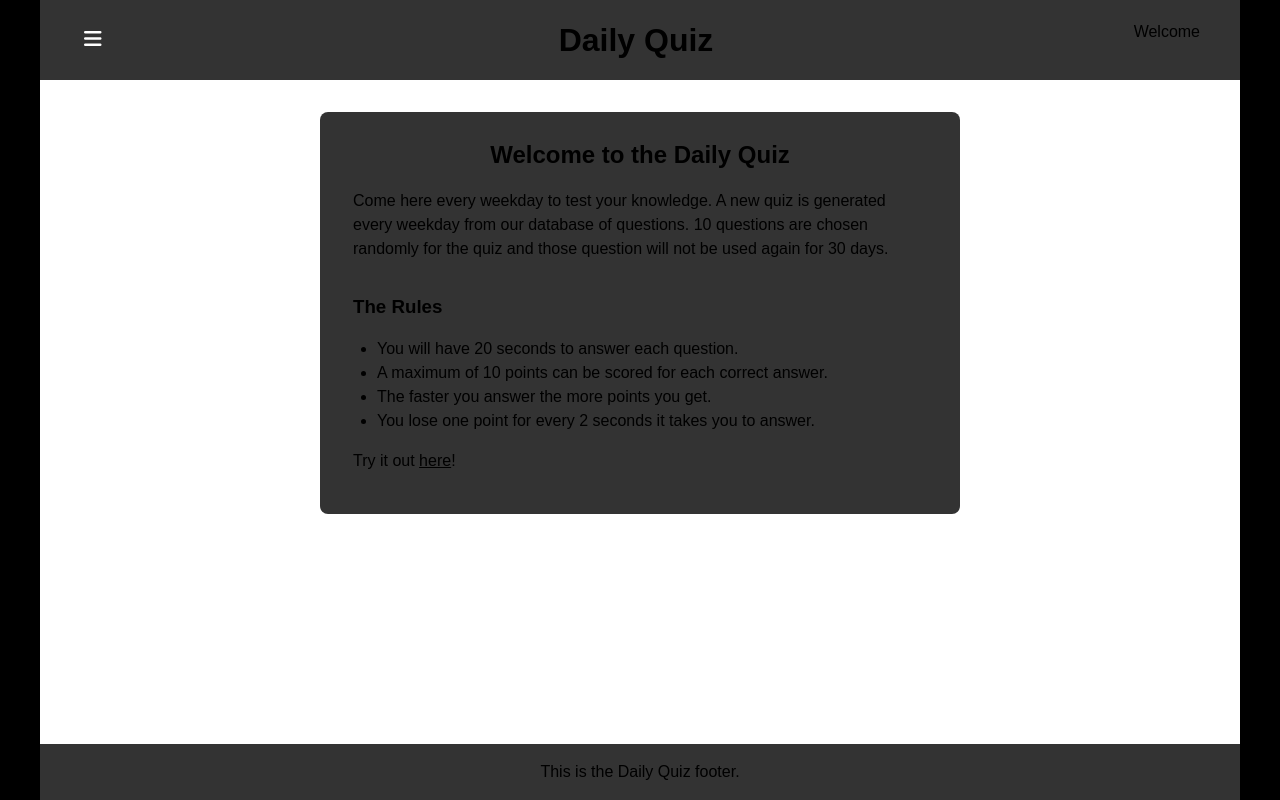
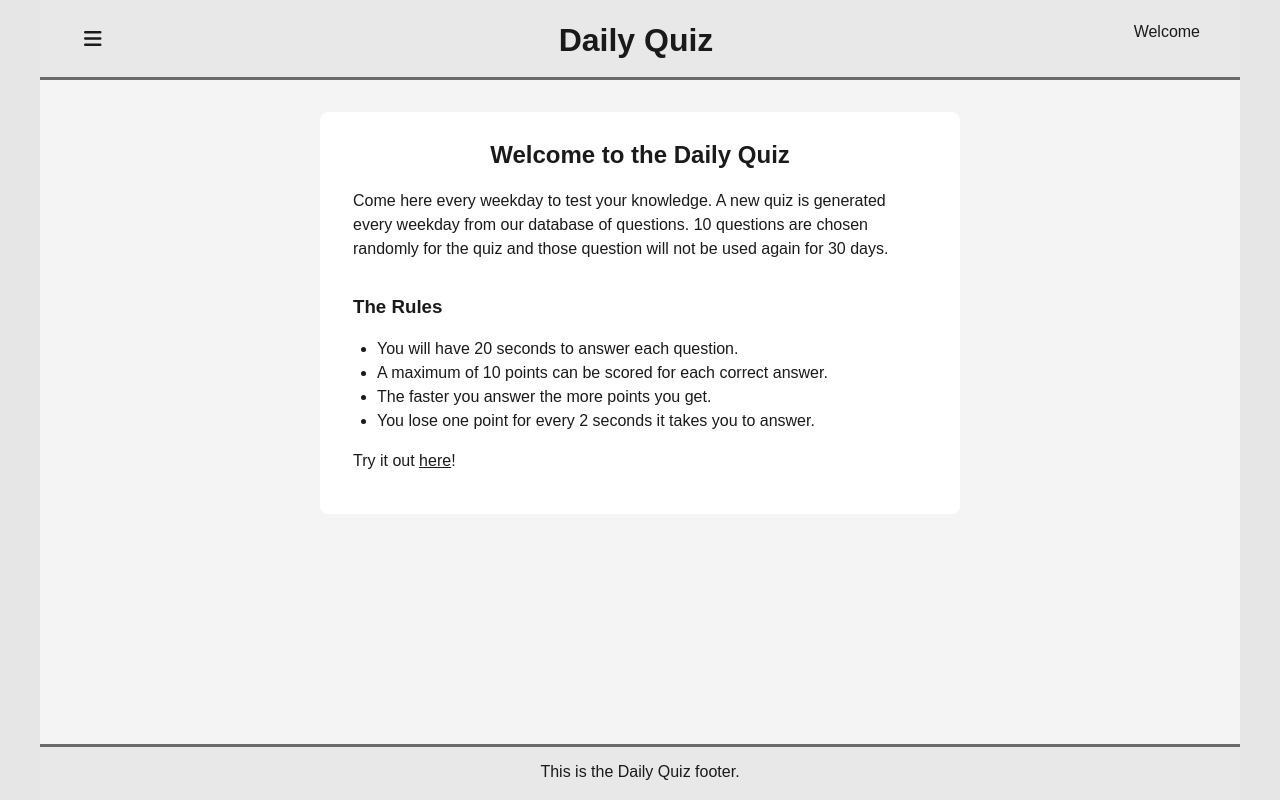
Before and after one commit to bassetthnd824/daily-quiz, a Next.js app: page / in a window 1280 px wide. Built offline with nearby package versions, Linux system fonts and the light colour scheme; no server answers.

Commit message:
finish themes

```diff
--- a/src/app/page.module.scss
+++ b/src/app/page.module.scss
@@ -24,7 +24,7 @@
   padding: 1.5rem 2rem;
   border: 0.0625rem solid transparent;
   border-radius: 0.5rem;
-  background-color: var(--dark-gray);
+  background-color: var(--surface);
 }
 
 .link {
--- a/src/app/ui/globals.scss
+++ b/src/app/ui/globals.scss
@@ -1,71 +1,117 @@
 @use 'sass:color';
 
 :root {
+  --page-background: #000;
   --background: #666;
   --foreground: #ededed;
+  --surface: #333;
+  --header-background: #333;
+  --header-foreground: #fff;
+  --header-accent: transparent;
+  --border: #fff;
   --primary: #0d6efd;
   --darkened-primary: #{color.adjust(#0d6efd, $lightness: -10%)};
   --lightened-primary: #{color.adjust(#0d6efd, $lightness: 10%)};
+  --on-primary: #fff;
   --danger: #dc3545;
   --warning: #ffc107;
   --success: #198754;
   --dark-gray: #333;
+  --light-gray: #c4c4c4;
   --white: #fff;
   --black: #000;
 }
 
 [data-theme='dark'] {
+  color-scheme: dark;
+  --page-background: #000;
   --background: #666;
   --foreground: #ededed;
+  --surface: #333;
+  --header-background: #333;
+  --header-foreground: #fff;
+  --header-accent: transparent;
+  --border: #fff;
   --primary: #0d6efd;
   --darkened-primary: #{color.adjust(#0d6efd, $lightness: -10%)};
   --lightened-primary: #{color.adjust(#0d6efd, $lightness: 10%)};
+  --on-primary: #fff;
   --danger: #dc3545;
   --warning: #ffc107;
   --success: #198754;
   --dark-gray: #333;
+  --light-gray: #c4c4c4;
   --white: #fff;
   --black: #000;
 }
 
 [data-theme='light'] {
-  --background: #fff;
-  --foreground: #000;
+  color-scheme: light;
+  --page-background: #e6e6e6;
+  --background: #f4f4f4;
+  --foreground: #1a1a1a;
+  --surface: #fff;
+  --header-background: #e8e8e8;
+  --header-foreground: #1a1a1a;
+  --header-accent: #6b6b6b;
+  --border: #6b6b6b;
   --primary: #0d6efd;
   --darkened-primary: #{color.adjust(#0d6efd, $lightness: -10%)};
-  --lightened-primary: #{color.adjust(#0d6efd, $lightness: 10%)};
+  --lightened-primary: #0b5ed7;
+  --on-primary: #fff;
   --danger: #dc3545;
   --warning: #ffc107;
   --success: #198754;
   --dark-gray: #333;
+  --light-gray: #c4c4c4;
   --white: #fff;
   --black: #000;
 }
 
+// University of Alabama: Crimson Flame #9E1B32, Victory White #FFFFFF, Bama Burgundy #772432
 [data-theme='bama'] {
-  --background: #666;
-  --foreground: #ededed;
-  --primary: #0d6efd;
-  --darkened-primary: #{color.adjust(#0d6efd, $lightness: -10%)};
-  --lightened-primary: #{color.adjust(#0d6efd, $lightness: 10%)};
+  color-scheme: light;
+  --page-background: #f3e6e8;
+  --background: #fff8f9;
+  --foreground: #1a0e12;
+  --surface: #fff;
+  --header-background: #9e1b32;
+  --header-foreground: #fff;
+  --header-accent: #772432;
+  --border: #8a5a62;
+  --primary: #9e1b32;
+  --darkened-primary: #772432;
+  --lightened-primary: #c4233f;
+  --on-primary: #fff;
   --danger: #dc3545;
   --warning: #ffc107;
   --success: #198754;
   --dark-gray: #333;
+  --light-gray: #c1c6c9;
   --white: #fff;
   --black: #000;
 }
 
+// Auburn University: Auburn Blue #0B2341, Auburn Orange #E86100, Samford Brick Orange #CC4E0B
 [data-theme='barn'] {
-  --background: #666;
-  --foreground: #ededed;
-  --primary: #0d6efd;
-  --darkened-primary: #{color.adjust(#0d6efd, $lightness: -10%)};
-  --lightened-primary: #{color.adjust(#0d6efd, $lightness: 10%)};
+  color-scheme: dark;
+  --page-background: #06101d;
+  --background: #233954;
+  --foreground: #eef2f7;
+  --surface: #0b2341;
+  --header-background: #0b2341;
+  --header-foreground: #fff;
+  --header-accent: #e86100;
+  --border: #c5cdd6;
+  --primary: #e86100;
+  --darkened-primary: #cc4e0b;
+  --lightened-primary: #ea711a;
+  --on-primary: #000;
   --danger: #dc3545;
   --warning: #ffc107;
   --success: #198754;
   --dark-gray: #333;
+  --light-gray: #9da7b3;
   --white: #fff;
   --black: #000;
 }
@@ -78,7 +124,7 @@ body {
 
 body {
   color: var(--foreground);
-  background: var(--black);
+  background: var(--page-background);
   font-family: Arial, Helvetica, sans-serif;
   font-size: 1rem;
   line-height: 1.5;
@@ -140,7 +186,7 @@ form {
 
 .btn {
   background-color: var(--primary);
-  color: var(--white);
+  color: var(--on-primary);
   border: 0.0625rem solid transparent;
   font-size: inherit;
   padding: 0.75rem 1rem;
@@ -155,6 +201,7 @@ form {
   &:disabled:hover {
     background-color: var(--background);
     border-color: var(--background);
+    color: var(--foreground);
   }
 }
 
--- a/src/components/layout/footer/FooterComponent.module.scss
+++ b/src/components/layout/footer/FooterComponent.module.scss
@@ -1,6 +1,8 @@
 .footer {
   display: flex;
   justify-content: center;
-  background-color: #333;
+  background-color: var(--header-background);
+  color: var(--header-foreground);
+  box-shadow: inset 0 0.1875rem 0 var(--header-accent);
   padding: 1rem 2rem;
 }
--- a/src/components/layout/header/HeaderComponent.module.scss
+++ b/src/components/layout/header/HeaderComponent.module.scss
@@ -17,14 +17,16 @@
   background-color: transparent;
   cursor: pointer;
   font-size: 1.25rem;
-  color: var(--white);
+  color: inherit;
   padding: 0.75rem;
 }
 
 .headerWrapper {
   display: flex;
   justify-content: space-between;
-  background-color: var(--dark-gray);
+  background-color: var(--header-background);
+  color: var(--header-foreground);
+  box-shadow: inset 0 -0.1875rem 0 var(--header-accent);
   max-width: 75rem;
   margin: 0 auto;
   padding: 0.5rem;
--- a/src/components/quiz/answers/Answers.module.scss
+++ b/src/components/quiz/answers/Answers.module.scss
@@ -15,16 +15,19 @@
     &.answered,
     &.answered:hover {
       background-color: var(--warning);
+      color: var(--dark-gray);
     }
 
     &.correct,
     &.correct:hover {
       background-color: var(--success);
+      color: var(--white);
     }
 
     &.wrong,
     &.wrong:hover {
       background-color: var(--danger);
+      color: var(--white);
     }
   }
 }
--- a/src/components/quiz/quiz/Quiz.module.scss
+++ b/src/components/quiz/quiz/Quiz.module.scss
@@ -1,5 +1,5 @@
 .quiz {
-  background-color: var(--dark-gray);
+  background-color: var(--surface);
   border: 0.0625rem solid transparent;
   border-radius: .5rem;
   padding: 2rem
```
Also changed, not shown: src/app/previous-quiz/page.module.scss (+4 -4 lines), src/components/quiz/summary/Summary.module.scss (+7 -5 lines).
